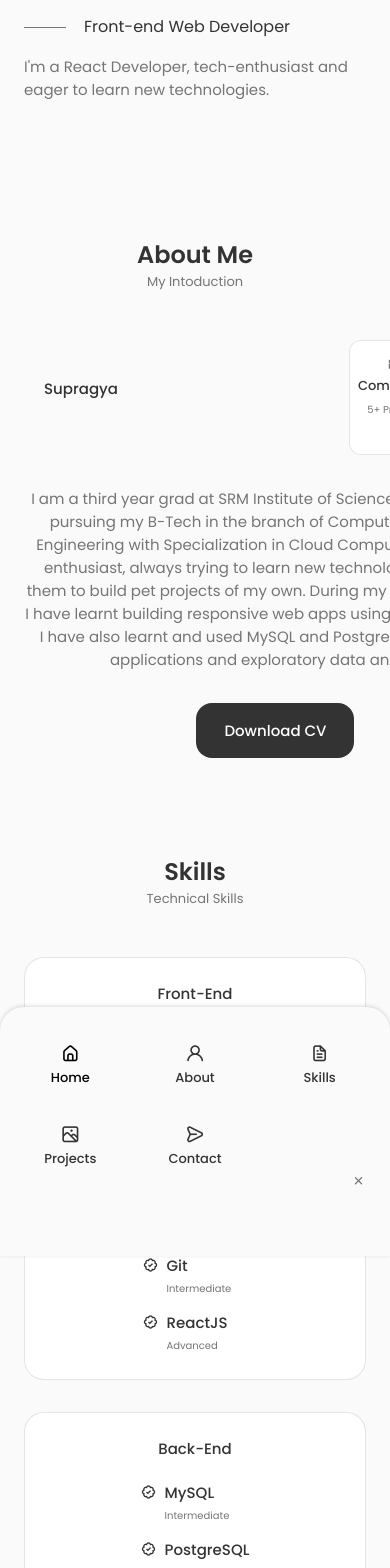
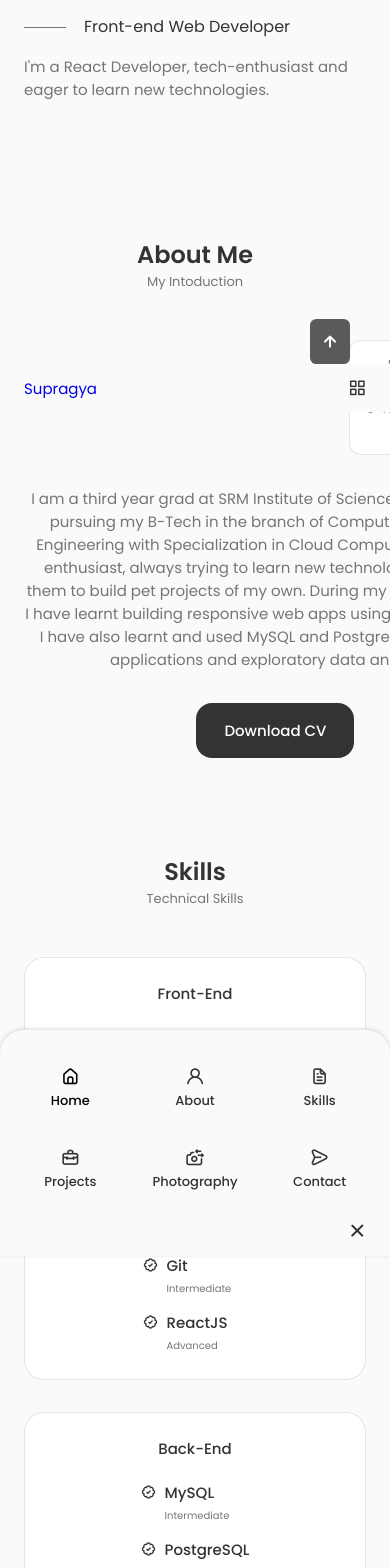
Before and after one commit to Supragya2912/Personal-Portfolio, a React (Create React App) app: page / in a window 390 px wide. Shown: the part 432-2000 px from the top of the page. Built offline with nearby package versions, Linux system fonts and the light colour scheme.

Commit message:
Major Changes in the UI

```diff
--- a/src/App.js
+++ b/src/App.js
@@ -7,6 +7,8 @@
 import  Projects  from './components/Projects/Projects';
 import Photos from './components/Photos/Photos';
 import Contact from './components/Contact/Contact';
+import Footer from './components/Footer/Footer';
+import ScrollUp from './components/ScrollUp/ScrollUp';
 
 function App() {
   return (
@@ -21,6 +23,8 @@
       <Photos/>
       <Contact/>
     </main>
+    <Footer/>
+    <ScrollUp/>
     </>
   );
 }
--- /dev/null
+++ b/src/components/Footer/Footer.css
@@ -0,0 +1,64 @@
+.footer {
+    background-color: var(--container-color);
+    border-top: 1px solid rgba(0,0,0,0.1);
+}
+
+.footer__container{
+    padding: 2rem 0 6rem;
+}
+
+.footer__title,
+.footer__link {
+    color: var(--title-color);
+}
+
+.footer__title{
+    text-align: center;
+    margin-bottom: var(--mb-2);
+}
+
+.footer__link:hover {
+    color: var(--title-color-dark);
+}
+
+.footer__list{
+    display: flex;
+    justify-content: center;
+    column-gap: 1.5rem;
+    margin-bottom: var(--mb-2);
+}
+
+.footer__social{
+    display: flex;
+    justify-content: center;
+    column-gap: 1.25rem;
+}
+
+.footer__social-icon {
+    background-color: var(--title-color);
+    color: var(--container-color);
+    font-size: 1.125rem;
+    padding:0.4rem;
+    border-radius: 0.5rem;
+    display: inline-flex;
+}
+
+.footer__social-link:hover {
+    background-color: var(--title-color-dark);
+}
+
+.footer__copy{
+    display: block;
+    margin-top: 4.5rem;
+    color: var(--title-color);
+    text-align: center;
+    font-size: var(--smaller-font-size);
+}
+
+@media screen and (max-width: 992px) {
+    .footer__social-link{
+        padding: 0.25rem;
+        border-radius: 0.25rem;
+        font-size: 1rem;
+    }
+}
--- /dev/null
+++ b/src/components/Footer/Footer.jsx
@@ -0,0 +1,45 @@
+import React from 'react'
+import "./Footer.css";
+
+const Footer = () => {
+  return (
+    <footer className="footer">
+        <div className="footer__container container">
+            <h1 className="footer__title">
+                Supragya
+            </h1>
+            <ul className="footer__list">
+                <li>
+                    <a href="#" className="footer__link">About</a>
+                </li>
+                <li>
+                    <a href="#" className="footer__link">Projects</a>
+                </li>
+                <li>
+                    <a href="#" className="footer__link">Photography</a>
+                </li>
+            </ul>
+
+            <div className="footer__social">
+            <a href="https://www.instagram.com/_.supragya._/" className="footer__social-icon" target="_blank">
+                <i class="bx bxl-instagram"></i>
+            </a>
+
+            <a href="https://www.linkedin.com/in/supragya-anand-052972234/" className="footer__social-icon" target="_blank">
+                <i class="bx bxl-linkedin"></i>
+            </a>
+
+            <a href="https://github.com/Supragya2912" className="footer__social-icon" target="_blank">
+                <i class="bx bxl-github"></i>
+            </a>
+            </div>
+
+            <span className="footer__copy">&#169; Supragya Anand. All rights reserved</span>
+
+        </div>
+    </footer>
+  )
+
+}
+
+export default Footer
--- a/src/components/Header.css
+++ b/src/components/Header.css
@@ -1,5 +1,5 @@
-.header {
-    width: 100px;
+.header{
+    width: 100%;
     position: fixed;
     top: 0;
     left: 0;
@@ -7,29 +7,27 @@
     background-color: var(--body-color);
 }
 
-.nav {
+
+.nav{
     height: calc(var(--header-height) + 1.5rem);
     display: flex;
     justify-content: space-between;
     align-items: center;
-    column-gap: 55rem;
-}
-.nav__logo{
-    margin-left: 20px;
+    column-gap: 1rem;
 }
 
-.nav__logo,
-.nav__toggle {
+.nav__log,
+.nav__toggle{
     color: var(--title-color);
     font-weight: var(--font-medium);
 }
 
-.nav__list {
+.nav__list{
     display: flex;
     column-gap: 2rem;
 }
 
-.nav__link {
+.nav__link{
     display: flex;
     flex-direction: column;
     align-items: center;
@@ -46,8 +44,6 @@
 }
 
 
-/*Active link*/
-
 .active-link,
 .nav__link:hover {
     color: var(--title-color-dark);
@@ -55,7 +51,7 @@
 
 
 @media screen and (max-width: 768px) {
-    .header {
+    .header{
         top: initial;
         bottom: 0;
     }
@@ -71,28 +67,27 @@
         width: 100%;
         background-color: var(--body-color);
         padding: 2rem 1.5rem 4rem;
-        box-shadow: 0 -1px 4px rgba(0, 0, 0, 0.15);
+        box-shadow: 0 -1px 4px rgba(0,0,0,0.15);
         border-radius: 1.5rem 1.5rem 0 0;
         transition: .3s;
     }
 
-    .show-menu {
+
+    .show-menu{
         bottom: 0;
     }
 
     .nav__list {
-
         display: grid;
-        grid-template-columns: repeat(3, 1fr);
+        grid-template-columns: repeat(3 , 1fr);
         gap: 2rem;
     }
 
-    .nav__icon {
-
+    .nav__icon{
         font-size: 1.2rem;
     }
 
-    .nav_close {
+    .nav__close{
         position: absolute;
         right: 1.3rem;
         bottom: .5rem;
@@ -109,24 +104,16 @@
             font-size: 1.1rem;
             cursor: pointer;
         }
-
     .nav__icon,
     .nav__close,
     .nav__toggle {
         display: block;
     }
-
-    .nav__close {
-        float: right;
 }
 
-}
-
-
-@media screen and (max-width: 350px) {
-
-    .nav__menu {
-        padding: 2rem 0.25rem 4 rem;
+@media screen and (max-width: 350px){
+    .nav__menu{
+        padding: 2rem 0.25rem 4rem;
     }
 
     .nav__list {
--- a/src/components/Header.jsx
+++ b/src/components/Header.jsx
@@ -1,14 +1,15 @@
-import React, {useState} from 'react'
-import "./Header.css"
+
+import React,{useState} from 'react'
+import './Header.css';
 
 const Header = () => {
 
-    const[Toggle, showMenu] = useState(false);
+    const [Toggle , showMenu] = useState(false);
   return (
-
    <header className="header">
     <nav className="nav container">
         <a href="index.html" className="nav__logo">Supragya</a>
+
 
         <div className={Toggle ? "nav__menu show-menu" : "nav__menu"}>
             <ul className="nav__list grid">
@@ -32,7 +33,14 @@
 
                 <li className="nav__item">
                     <a href="#projects" className="nav__link">
-                                <i className="uil uil-scenery nav__icon"></i> Projects
+                        <i className="uil uil-briefcase-alt nav__icon"></i> Projects
+                    </a>
+                </li>
+
+
+                <li className="nav__item">
+                    <a href="#photos" className="nav__link">
+                        <i className="uil uil-camera-change nav__icon"></i> Photography
                     </a>
                 </li>
 
@@ -43,15 +51,15 @@
                 </li>
             </ul>
 
-                    <i className="uil uil-times nav__close" onClick={() => showMenu(!Toggle)}></i>
+            <li className="uil uil-times nav__close" onClick={()=> showMenu(!Toggle)}></li>
         </div>
 
-                <div className="nav__toggle" onClick={() => showMenu(!Toggle)}>
-                    <i class="uil uil-apps"></i>
+        <div className="nav__toggle" onClick={()=> showMenu(!Toggle)}>
+            <i className="uil uil-apps"></i>
         </div>
     </nav>
    </header>
-    )
+  );
 }
 
 export default Header
--- /dev/null
+++ b/src/components/ScrollUp/ScrollUp.css
@@ -0,0 +1,49 @@
+.scrollup{
+    position: fixed;
+    right: 2.5rem;
+    bottom: 3rem;
+    background-color: var(--title-color);
+    opacity: 0.8;
+    padding: 0.3rem 0.5rem;
+    border-radius: 0.4rem;
+    z-index: var(--z-tooltip);
+    transition: .4s;
+}
+
+.scrollup__icon {
+    font-size: 1.5rem;
+    color: var(--container-color);
+}
+
+.scrollup:hover {
+    background-color: var(--title-color-dark);
+}
+
+.show-scroll{
+    bottom: 3rem;
+}
+
+@media screen and(max-width: 992px) {
+    .scrollup {
+        right: 1.5rem;
+        padding: 0.25rem 0.4rem;
+    }
+
+    .scrollup__icon{
+        font-size: 1.25rem;
+    }
+}
+
+
+@media screen and (max-width: 768px) {
+    .show-scroll{
+        bottom: 4rem;
+    }
+
+}
+
+@media screen and (max-width: 350px) {
+    .scrollup {
+        right: 1rem;
+    }
+}
--- /dev/null
+++ b/src/components/ScrollUp/ScrollUp.jsx
@@ -0,0 +1,19 @@
+import React from 'react'
+import "./ScrollUp.css";
+
+const ScrollUp = () => {
+
+    window.addEventListener("scroll" , function(){
+        const scrollUp = document.querySelector(".scrollup");
+        if(this.scrollY >=560) scrollUp.classList.add("show-scroll");
+        else scrollUp.classList.remove("show-scroll");
+    })
+  return (
+   <a href="#" className="scrollup">
+    <i className="uil uil-arrow-up scrollup__icon">
+    </i>
+   </a>
+  )
+}
+
+export default ScrollUp
--- a/src/components/about/About.jsx
+++ b/src/components/about/About.jsx
@@ -1,6 +1,7 @@
 import React from 'react'
 import "./About.css";
 import { Info } from './Info';
+import CV from '../../assets/Supragya_Anand.pdf';
 
 const About = () => {
     return (
@@ -16,7 +17,7 @@
 
                     I am a tech enthusiast, always trying to learn new technologies and apply them to build pet projects of my own. During my engineering days, I have learnt building responsive web apps using React and Redux; I have also learnt and used MySQL and PostgreSQL for backend applications and exploratory data analytics.</p>
 
-                    <a download href="src/assets/Supragya_Anand.pdf" className="button button--flex">Download CV</a>
+                    <a download href={CV} target="__blank" className="button button--flex">Download CV</a>
                     </div>
 
 
```
Lines whose indentation alone changed are shown as unchanged.
